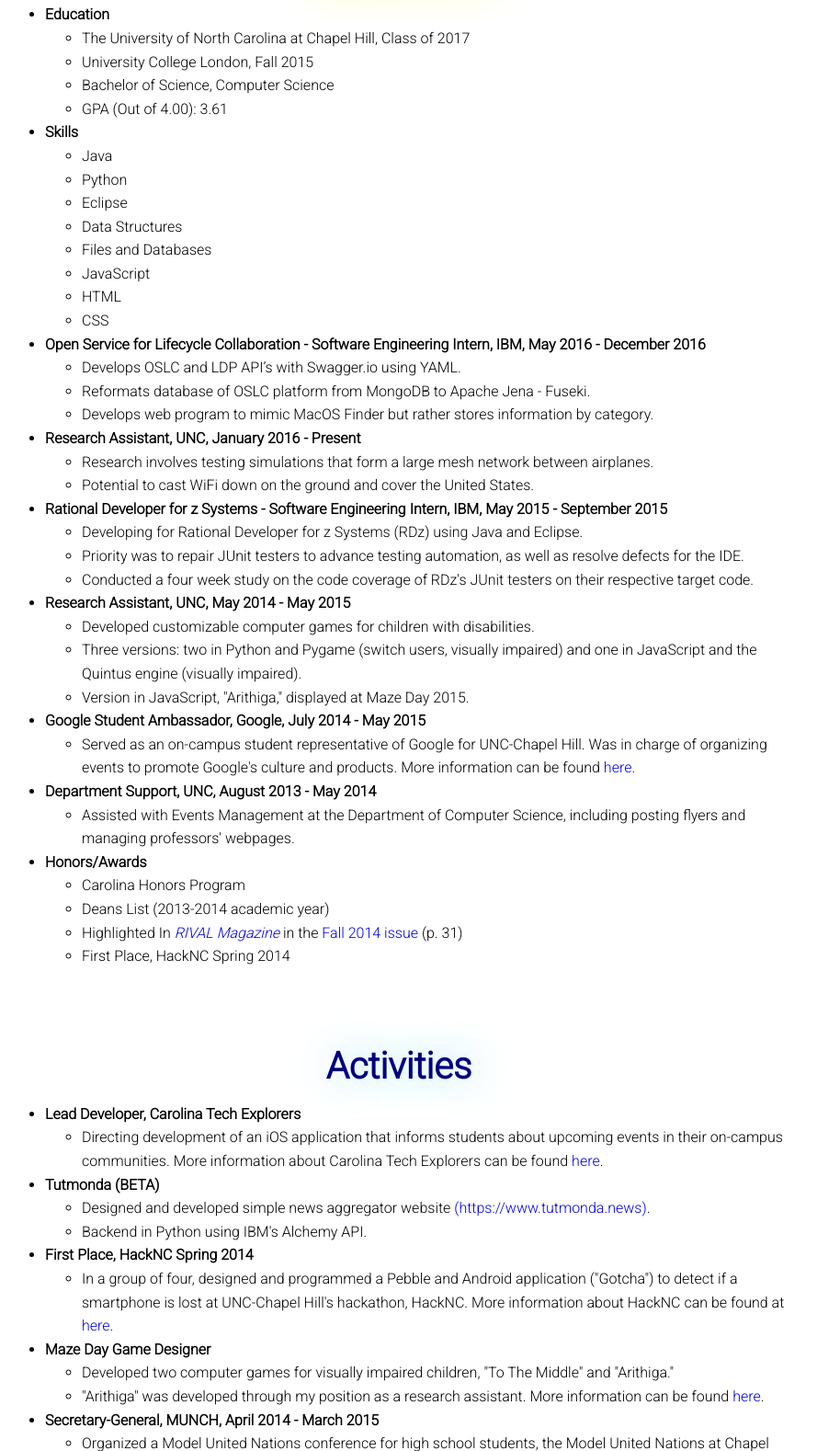
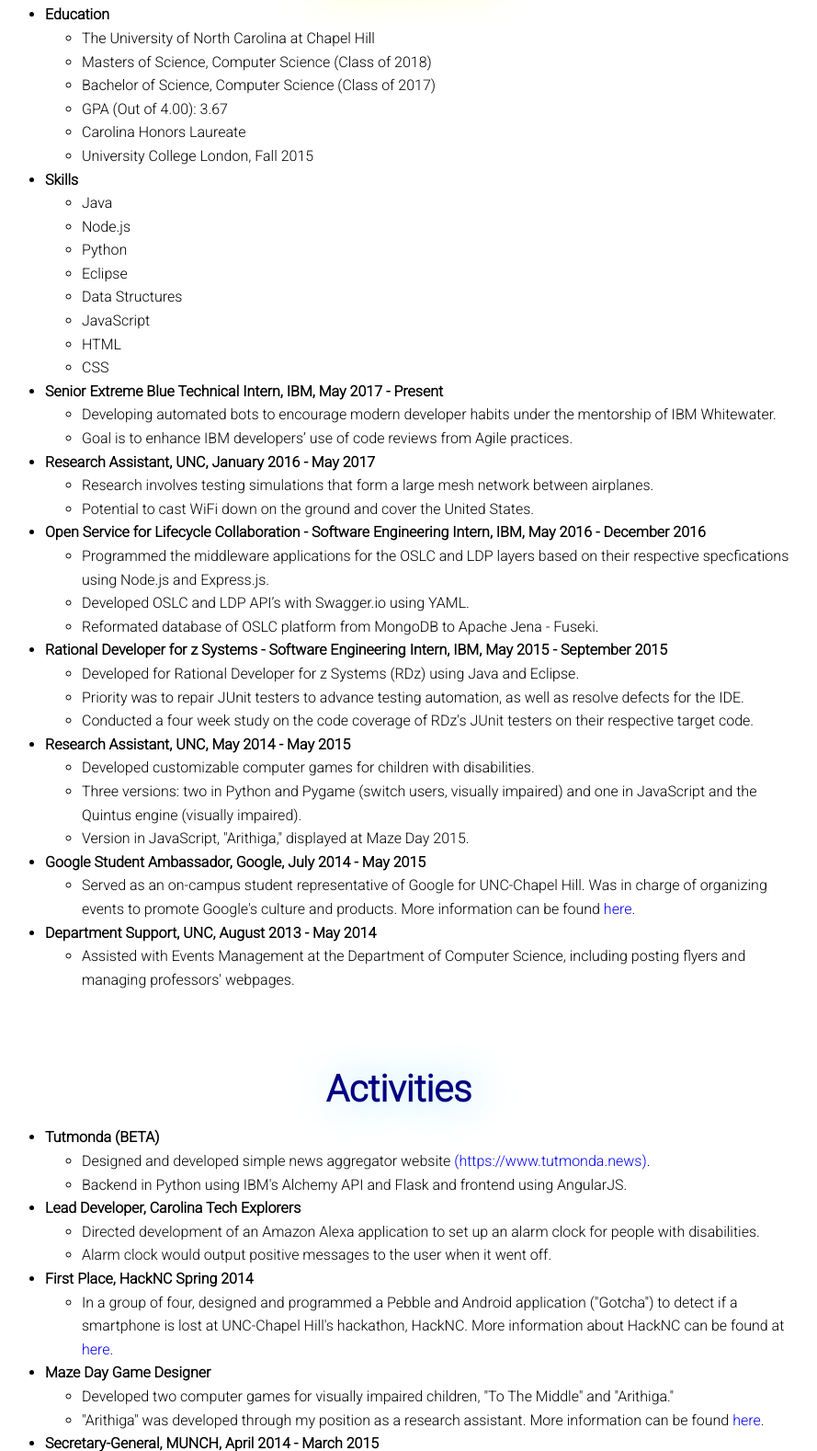
Before and after one commit to neilbd/neilbd.github.io, a plain HTML site: page index.html in a window 1280 px wide. Shown: the part 1200-2778 px from the top of the page at 92% size, without its empty margins (310-1199 px from the left). Drawn offline with nearby package versions, Linux system fonts and the light colour scheme.

Commit message:
Edited Experience and Activities sections

```diff
--- a/index.html
+++ b/index.html
@@ -13,7 +13,6 @@
 			<div class="primary" id="directory">
 				<div id="header">
 					<h4 style="margin-bottom: -1px">Neil B. Davis</h4>
-
 					<p style="font-style: italic;text-align: center;font-size:14px; line-height: 111%">Student and Software Engineer</p>
 				</div>
 
@@ -56,45 +55,51 @@ Through those activities and classes, I became more aware of the hardships and s
 
 		<div class="experience-body">
 			<h4 style="color: darkgoldenrod; text-shadow: 5px 0px 50px yellow; margin-bottom: 10px; padding-top: 30px">Experience</h4>
-
 			<ul>
 				<li><b>Education</b>
-
 					<ul>
-		<li>The University of North Carolina at Chapel Hill, Class of 2017</li>
+						<li>The University of North Carolina at Chapel Hill</li>
+						<li>Masters of Science, Computer Science (Class of 2018)</li>
+						<li>Bachelor of Science, Computer Science (Class of 2017)</li>
+						<li>GPA (Out of 4.00): 3.67</li>
+						<li>Carolina Honors Laureate</li>
 						<li>University College London, Fall 2015</li>
-		<li>Bachelor of Science, Computer Science</li>
-		<li>GPA (Out of 4.00): 3.61</li>
 					</ul>
 				</li>
 				<li><b>Skills</b>
 					<ul>
 						<li>Java</li>
+						<li>Node.js</li>
 						<li>Python</li>
 						<li>Eclipse</li>
 						<li>Data Structures</li>
-		<li>Files and Databases</li>
 						<li>JavaScript</li>
 						<li>HTML</li>
 						<li>CSS</li>
 					</ul>
 				</li>
-	<li><b>Open Service for Lifecycle Collaboration - Software Engineering Intern, IBM, May 2016 - December 2016</b>
+				<li><b>Senior Extreme Blue Technical Intern, IBM, May 2017 - Present</b>
 					<ul>
-		<li>Develops OSLC and LDP API&rsquo;s with Swagger.io using YAML.</li>
-		<li>Reformats database of OSLC platform from MongoDB to Apache Jena - Fuseki.</li>
-		<li>Develops web program to mimic MacOS Finder but rather stores information by category.</li>
+						<li>Developing automated bots to encourage modern developer habits under the mentorship of IBM Whitewater.</li>
+						<li>Goal is to enhance IBM developers’ use of code reviews from Agile practices.</li>
 					</ul>
 				</li>
-	<li><b>Research Assistant, UNC, January 2016 - Present</b>
+				<li><b>Research Assistant, UNC, January 2016 - May 2017</b>
 					<ul>
 						<li>Research involves testing simulations that form a large mesh network between airplanes.</li>
 						<li>Potential to cast WiFi down on the ground and cover the United States.</li>
 					</ul>
 				</li>
+				<li><b>Open Service for Lifecycle Collaboration - Software Engineering Intern, IBM, May 2016 - December 2016</b>
+					<ul>
+						<li>Programmed the middleware applications for the OSLC and LDP layers based on their respective specfications using Node.js and Express.js.</li>
+						<li>Developed OSLC and LDP API&rsquo;s with Swagger.io using YAML.</li>
+						<li>Reformated database of OSLC platform from MongoDB to Apache Jena - Fuseki.</li>
+					</ul>
+				</li>
 				<li><b>Rational Developer for z Systems - Software Engineering Intern, IBM, May 2015 - September 2015</b>
 					<ul>
-		<li>Developing for Rational Developer for z Systems&nbsp;(RDz)&nbsp;using Java and Eclipse.</li>
+						<li>Developed for Rational Developer for z Systems&nbsp;(RDz)&nbsp;using Java and Eclipse.</li>
 						<li>Priority was to repair JUnit testers to advance testing automation, as well as resolve defects for the IDE.</li>
 						<li>Conducted a four week study on the code coverage of RDz&#39;s JUnit testers on their respective target code.</li>
 					</ul>
@@ -116,14 +121,6 @@ Through those activities and classes, I became more aware of the hardships and s
 						<li>Assisted with Events Management at the Department of Computer Science, including posting flyers and managing professors&#39; webpages.</li>
 					</ul>
 				</li>
-	<li><b>Honors/Awards</b>
-	<ul>
-		<li>Carolina Honors Program</li>
-		<li>Deans List (2013-2014 academic year)</li>
-		<li>Highlighted In&nbsp;<a href="http://rivaldukeunc.wix.com/rivalmagazine" target="_blank"><i>RIVAL Magazine</i></a>&nbsp;in the&nbsp;<a href="http://issuu.com/rivalmagazine/docs/fall_2014_issue_fixed" target="_blank">Fall 2014 issue</a>&nbsp;(p. 31)</li>
-		<li>First Place, HackNC Spring 2014</li>
-	</ul>
-	</li>
 			</ul>
 		</div>
 
@@ -131,16 +128,17 @@ Through those activities and classes, I became more aware of the hardships and s
 		<h4 style="color: navy; text-shadow: 5px 0px 50px skyblue; margin-bottom: 10px; padding-top: 30px">Activities</h4>
 
 		<ul>
-	<li><b>Lead Developer, Carolina Tech Explorers</b>
 
-	<ul>
-		<li>Directing development of an iOS application that informs students about upcoming events in their on-campus communities. More information about Carolina Tech Explorers can be found <a href="http://carolinaglassexplorers.weebly.com/" target="_blank">here</a>.</li>
-	</ul>
-	</li>
 			<li><strong>Tutmonda (BETA)</strong>
 			<ul>
 				<li>Designed and developed simple news aggregator website <a href="https://www.tutmonda.news" target="_blank">(https://www.tutmonda.news)</a>.</li>
-		<li>Backend in Python using IBM&#39;s Alchemy API.</li>
+				<li>Backend in Python using IBM&#39;s Alchemy API and Flask and frontend using AngularJS.</li>
+			</ul>
+			</li>
+			<li><b>Lead Developer, Carolina Tech Explorers</b>
+			<ul>
+				<li>Directed development of an Amazon Alexa application to set up an alarm clock for people with disabilities.</li>
+				<li>Alarm clock would output positive messages to the user when it went off.</li>
 			</ul>
 			</li>
 			<li><b>First Place, HackNC Spring 2014</b>
```
Lines whose indentation alone changed are shown as unchanged.
